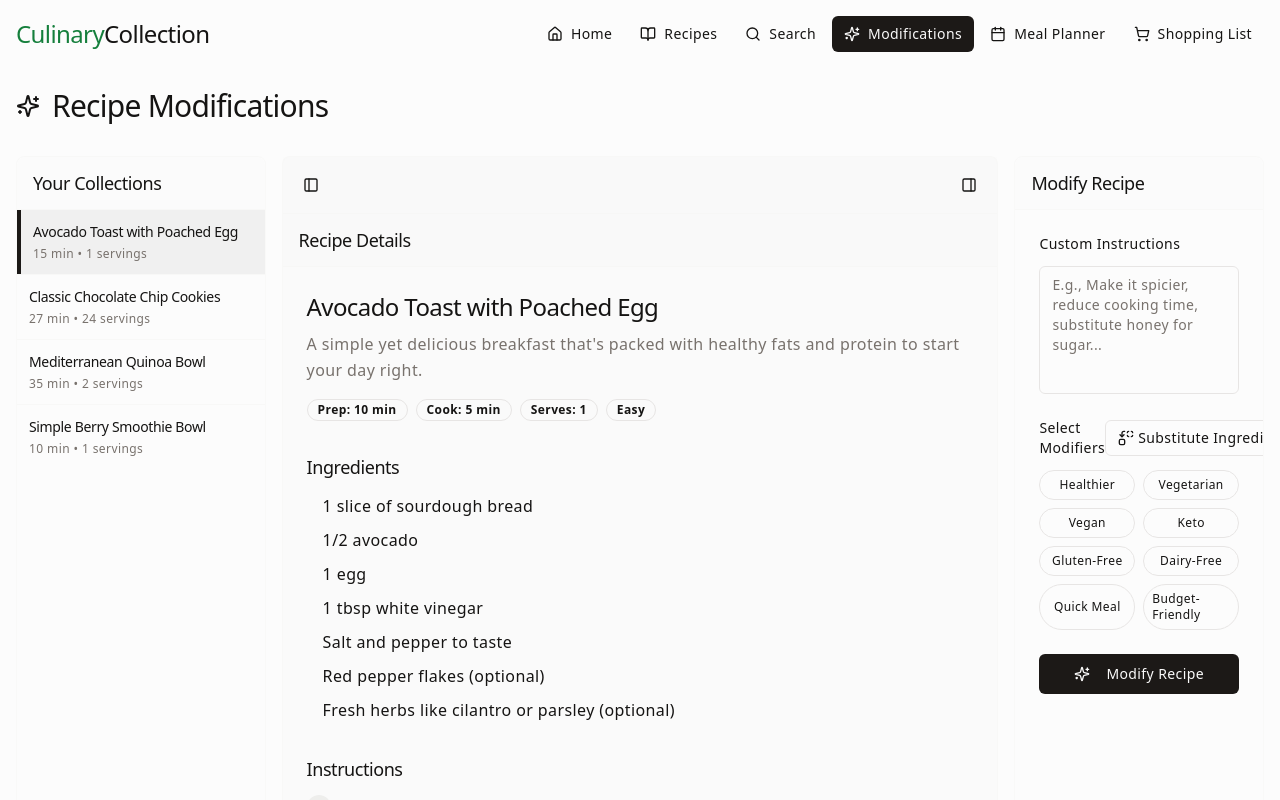
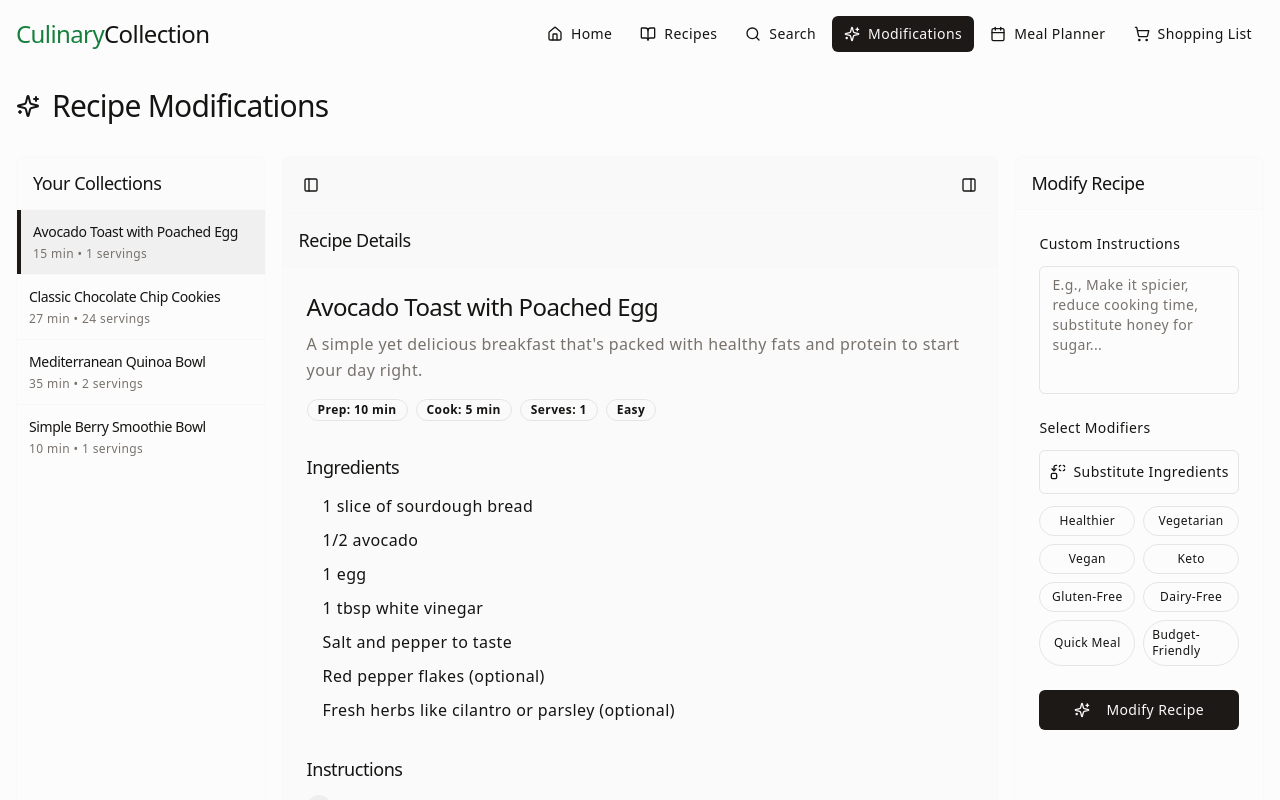
Before and after one commit to kkokos01/r-6684, a React (Vite) app: page /modifications in a window 1280 px wide. Shown: the top 800 px of the page. Built offline with nearby package versions, Linux system fonts and the light colour scheme.

Commit message:
Improve modifier controls layout
Restructure the modifier controls panel to emphasize the ingredient substitution button. The button now occupies a full row and has a more prominent appearance.

```diff
--- a/src/components/recipe-modifier/ModificationControlsPanel.tsx
+++ b/src/components/recipe-modifier/ModificationControlsPanel.tsx
@@ -60,20 +60,23 @@ export const ModificationControlsPanel = ({
         </div>
 
         <div className="space-y-3">
-          <div className="flex justify-between items-center">
           <label className="block text-sm font-medium">
             Select Modifiers
           </label>
+
           <Button
             variant={substitutionMode ? "default" : "outline"}
-              size="sm"
+            size="lg"
             onClick={() => setSubstitutionMode(!substitutionMode)}
-              className="flex items-center gap-1"
+            className={cn(
+              "w-full flex items-center justify-center gap-2 transition-all",
+              substitutionMode ? "bg-accent text-accent-foreground" : "hover:bg-muted"
+            )}
           >
-              <Replace className="w-4 h-4" />
+            <Replace className="w-5 h-5" />
             Substitute Ingredients
           </Button>
-          </div>
+
           <div className="grid grid-cols-2 gap-2">
             <TooltipProvider>
               {modifierOptions.map(modifier => (
--- a/src/components/recipe-modifier/RecipeDisplayPanel.tsx
+++ b/src/components/recipe-modifier/RecipeDisplayPanel.tsx
@@ -108,17 +108,24 @@ export const RecipeDisplayPanel = ({
             <ul className="space-y-2 pl-4">
               {displayedRecipe.ingredients.map((ingredient, index) => (
                 <li key={index} className={cn(
-                  "list-disc list-outside flex items-center gap-2",
-                  substitutionMode && selectedIngredients.includes(ingredient) && "text-primary font-medium"
+                  "list-disc list-outside flex items-start gap-2",
+                  substitutionMode && "pl-2",
+                  substitutionMode && selectedIngredients.includes(ingredient) && "bg-accent/10 -ml-2 pl-4 py-1 rounded-md"
                 )}>
                   {substitutionMode && (
                     <Checkbox
                       id={`ingredient-${index}`}
                       checked={selectedIngredients.includes(ingredient)}
                       onCheckedChange={() => toggleIngredient(ingredient)}
+                      className="mt-0.5"
                     />
                   )}
-                  <span className="flex-1">{ingredient}</span>
+                  <span className={cn(
+                    "flex-1",
+                    substitutionMode && selectedIngredients.includes(ingredient) && "font-medium text-accent"
+                  )}>
+                    {ingredient}
+                  </span>
                 </li>
               ))}
             </ul>
```
Lines whose indentation alone changed are shown as unchanged.
